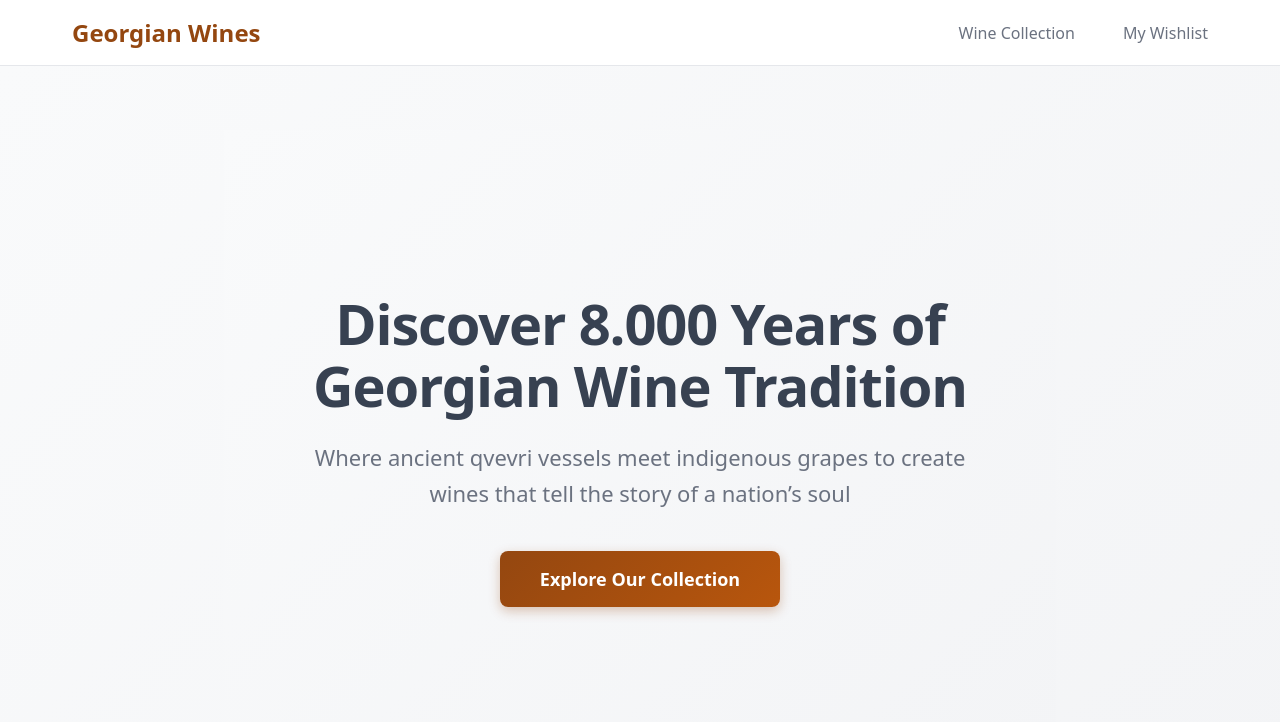
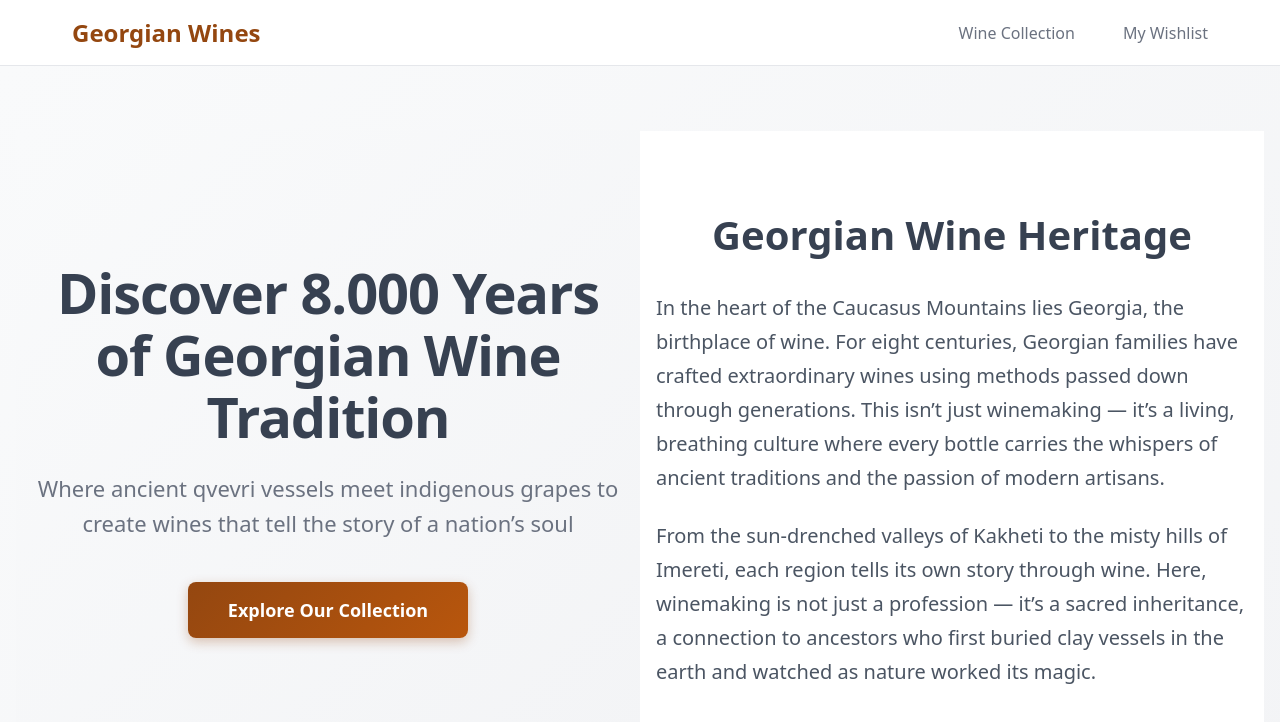
Before and after one commit to AnastasiaKhudobasheva/Georgian-Wine-App, a Next.js app: page / in a window 1280 px wide. Shown: the top 722 px of the page. Built offline with nearby package versions, Linux system fonts and the light colour scheme.

Commit message:
heritage section component

```diff
--- /dev/null
+++ b/components/landing/HeritageSection.js
@@ -0,0 +1,83 @@
+import styled from "styled-components";
+
+const HeritageSection = () => {
+  return (
+    <Container>
+      <Content>
+        <SectionTitle>Georgian Wine Heritage</SectionTitle>
+        <Story>
+          In the heart of the Caucasus Mountains lies Georgia, the birthplace of
+          wine. For eight centuries, Georgian families have crafted
+          extraordinary wines using methods passed down through generations.
+          This isn&rsquo;t just winemaking — it&rsquo;s a living, breathing
+          culture where every bottle carries the whispers of ancient traditions
+          and the passion of modern artisans.
+        </Story>
+        <Story>
+          From the sun-drenched valleys of Kakheti to the misty hills of
+          Imereti, each region tells its own story through wine. Here,
+          winemaking is not just a profession — it&rsquo;s a sacred inheritance,
+          a connection to ancestors who first buried clay vessels in the earth
+          and watched as nature worked its magic.
+        </Story>
+      </Content>
+    </Container>
+  );
+};
+
+const Container = styled.section`
+  padding: 5rem 1rem;
+  background: white;
+
+  @media (max-width: 768px) {
+    padding: 3rem 1rem;
+  }
+`;
+
+const Content = styled.div`
+  max-width: 800px;
+  margin: 0 auto;
+  text-align: center;
+`;
+
+const SectionTitle = styled.h2`
+  font-size: 2.5rem;
+  font-weight: 700;
+  color: #374151;
+  margin: 0 0 2rem 0;
+  line-height: 1.2;
+
+  @media (max-width: 768px) {
+    font-size: 2rem;
+    margin: 0 0 1.5rem 0;
+  }
+
+  @media (max-width: 480px) {
+    font-size: 1.75rem;
+  }
+`;
+
+const Story = styled.p`
+  font-size: 1.25rem;
+  color: #4b5563;
+  line-height: 1.7;
+  margin: 0 0 1.5rem 0;
+  text-align: left;
+
+  &:last-child {
+    margin-bottom: 0;
+  }
+
+  @media (max-width: 768px) {
+    font-size: 1.125rem;
+    line-height: 1.6;
+    margin: 0 0 1.25rem 0;
+  }
+
+  @media (max-width: 480px) {
+    font-size: 1rem;
+    margin: 0 0 1rem 0;
+  }
+`;
+
+export default HeritageSection;
--- a/pages/index.js
+++ b/pages/index.js
@@ -1,10 +1,12 @@
 import styled from "styled-components";
 import HeroSection from "@/components/landing/HeroSection";
+import HeritageSection from "@/components/landing/HeritageSection";
 
 const LandingPage = () => {
   return (
     <Container>
-      <HeroSection>Hero placeholder</HeroSection>
+      <HeroSection />
+      <HeritageSection />
     </Container>
     // <div style={{ padding: "2rem", textAlign: "center" }}>
     //   <h1>Georgian Wine Culture - Coming Soon! 🍷</h1>
```
